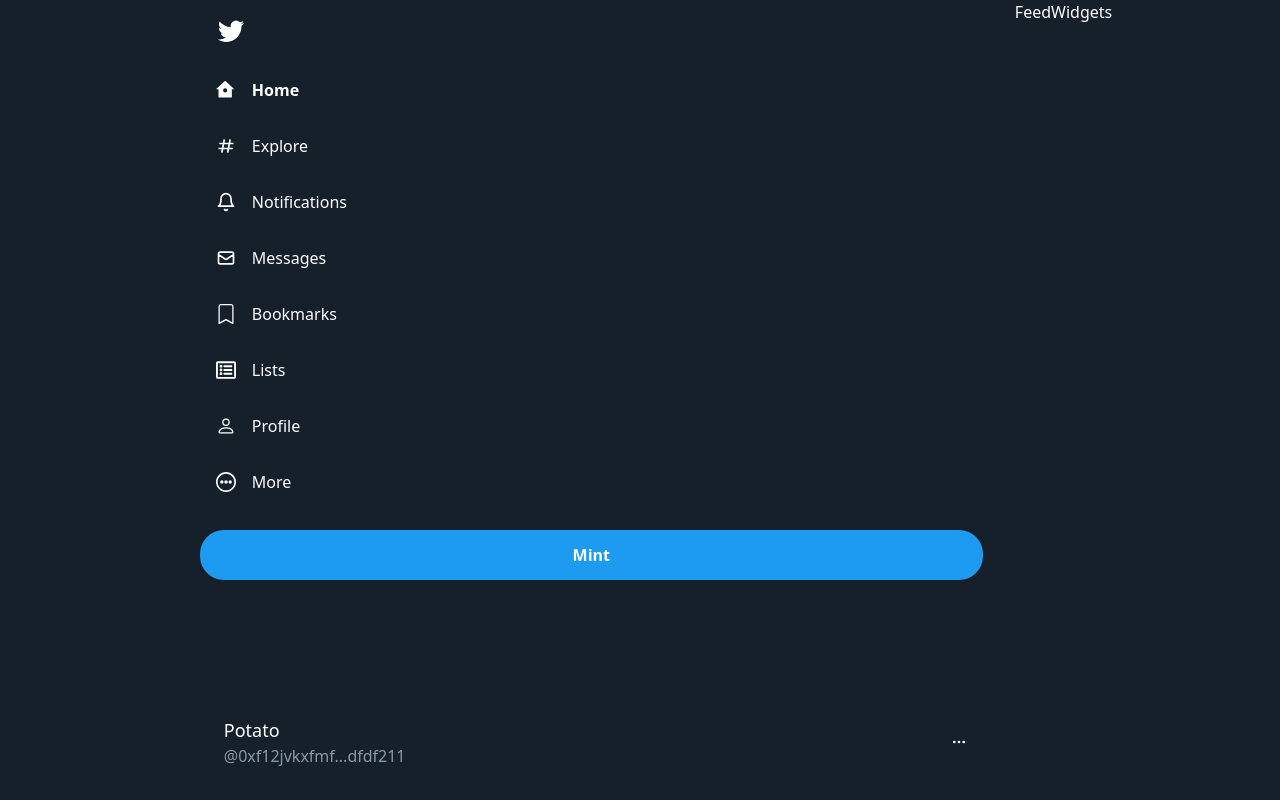
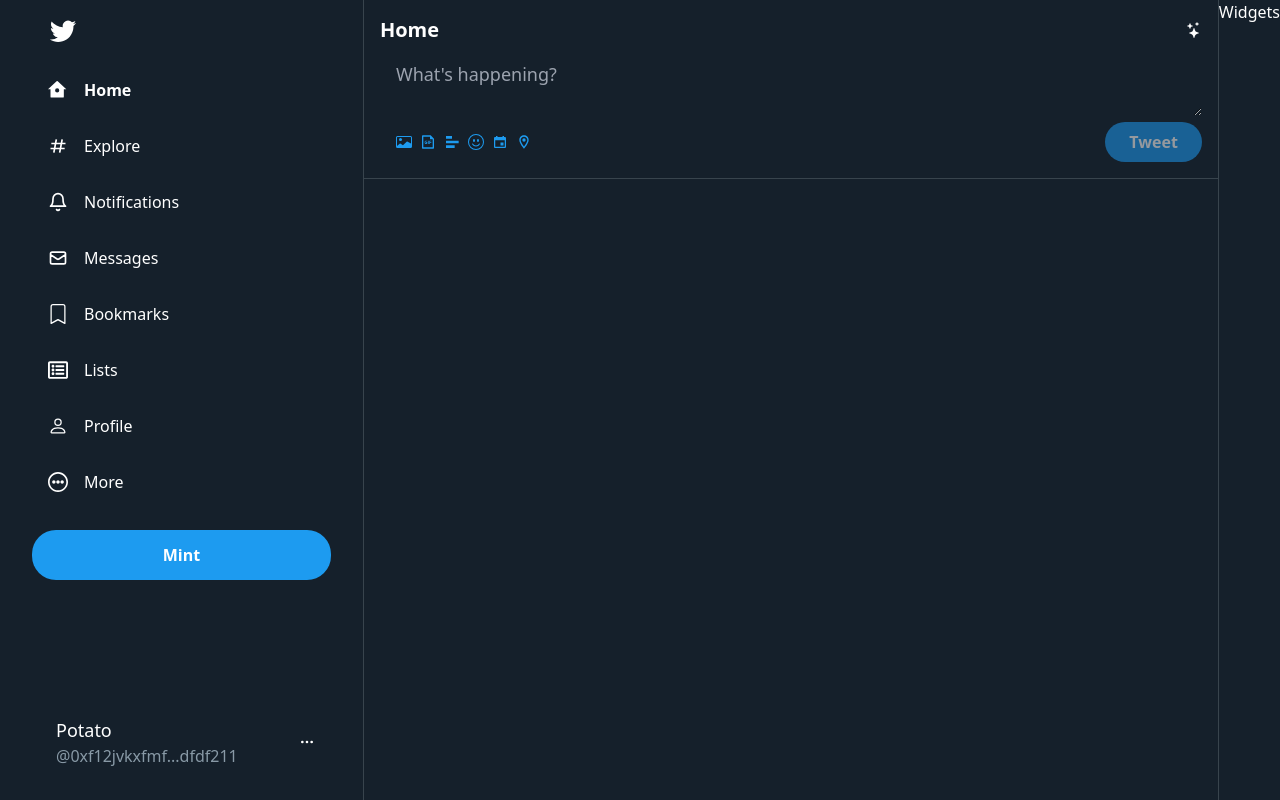
Before and after one commit to Gyeonghun-Park/twitter-blockchain, a Next.js app in the folder client/: page / in a window 1280 px wide. Built offline with nearby package versions, Linux system fonts and the light colour scheme.

Commit message:
Add Feed

```diff
--- a/client/components/Home/Feed.tsx
+++ b/client/components/Home/Feed.tsx
@@ -1,5 +1,58 @@
+import { useContext, useEffect } from 'react'
+import { BsStars } from 'react-icons/bs'
+import { Post } from '@components'
+import { TweetBox } from '@components/Home'
+
+interface Tweet {
+  author: TweetAuthor
+  tweet: string
+  timestamp: string
+}
+
+interface TweetAuthor {
+  name: string
+  walletAddress: string
+  profileImage: string
+  isProfileImageNft: boolean
+}
+
 function Feed() {
-  return <div>Feed</div>
+  return (
+    <div className={`${style.wrapper} no-scrollbar`}>
+      <div className={style.header}>
+        <div className={style.headerTitle}>Home</div>
+        <BsStars />
+      </div>
+      <TweetBox />
+      {[].map((tweet: Tweet, index: number) => (
+        <Post
+          key={index}
+          displayName={
+            tweet.author.name === 'Unnamed'
+              ? `${tweet.author.walletAddress.slice(
+                  0,
+                  4
+                )}...${tweet.author.walletAddress.slice(41)}`
+              : tweet.author.name
+          }
+          userName={`${tweet.author.walletAddress.slice(
+            0,
+            4
+          )}...${tweet.author.walletAddress.slice(41)}`}
+          text={tweet.tweet}
+          avatar={tweet.author.profileImage}
+          isProfileImageNft={tweet.author.isProfileImageNft}
+          timestamp={tweet.timestamp}
+        />
+      ))}
+    </div>
+  )
 }
 
 export default Feed
+
+const style = {
+  wrapper: `flex-[2] overflow-y-scroll border-r border-l border-[#38444d]`,
+  header: `sticky top-0 z-10 flex items-center justify-between bg-[#15202b] p-4`,
+  headerTitle: `text-xl font-bold`,
+}
--- a/client/components/Home/TweetBox.tsx
+++ b/client/components/Home/TweetBox.tsx
@@ -1,5 +1,66 @@
+import Image from 'next/image'
+import { useState, useContext } from 'react'
+import { BsCardImage, BsEmojiSmile } from 'react-icons/bs'
+import { RiFileGifLine, RiBarChartHorizontalFill } from 'react-icons/ri'
+import { IoMdCalendar } from 'react-icons/io'
+import { MdOutlineLocationOn } from 'react-icons/md'
+
 function TweetBox() {
-  return <div>TweetBox</div>
+  const [tweetMessage, setTweetMessage] = useState('')
+
+  const submitTweet = async (event: any) => {
+    event.preventDefault()
+  }
+
+  return (
+    <div className={style.wrapper}>
+      <div className={style.tweetBoxLeft}>{/* <Image /> */}</div>
+      <div className={style.tweetBoxRight}>
+        <form>
+          <textarea
+            onChange={(e) => setTweetMessage(e.target.value)}
+            value={tweetMessage}
+            placeholder="What's happening?"
+            className={style.inputField}
+          />
+          <div className={style.formLowerContainer}>
+            <div className={style.iconsContainer}>
+              <BsCardImage className={style.icon} />
+              <RiFileGifLine className={style.icon} />
+              <RiBarChartHorizontalFill className={style.icon} />
+              <BsEmojiSmile className={style.icon} />
+              <IoMdCalendar className={style.icon} />
+              <MdOutlineLocationOn className={style.icon} />
+            </div>
+            <button
+              type="submit"
+              onClick={(event) => submitTweet(event)}
+              disabled={!tweetMessage}
+              className={`${style.submitGeneral} ${
+                tweetMessage ? style.activeSubmit : style.inactiveSubmit
+              }`}
+            >
+              Tweet
+            </button>
+          </div>
+        </form>
+      </div>
+    </div>
+  )
 }
 
 export default TweetBox
+
+const style = {
+  wrapper: `flex flex-row border-b border-[#38444d] px-4 pb-4`,
+  tweetBoxLeft: `mr-4`,
+  tweetBoxRight: `flex-1`,
+  profileImage: `height-12 w-12 rounded-full`,
+  inputField: `h-full w-full bg-transparent text-lg outline-none`,
+  formLowerContainer: `flex`,
+  iconsContainer: `flex flex-1 items-center text-[#1d9bf0]`,
+  icon: `mr-2`,
+  submitGeneral: `rounded-3xl px-6 py-2 font-bold`,
+  inactiveSubmit: `bg-[#196195] text-[#95999e]`,
+  activeSubmit: `bg-[#1d9bf0] text-white`,
+}
--- /dev/null
+++ b/client/components/Post.tsx
@@ -0,0 +1,94 @@
+import { BsFillPatchCheckFill } from 'react-icons/bs'
+import { useState } from 'react'
+import { format } from 'timeago.js'
+import { FaRegComment, FaRetweet } from 'react-icons/fa'
+import { AiOutlineHeart } from 'react-icons/ai'
+import { FiShare } from 'react-icons/fi'
+
+interface PostProps {
+  displayName: string
+  userName: string
+  text: string
+  avatar: string
+  timestamp: string
+  isProfileImageNft: Boolean | undefined
+}
+
+const Post = ({
+  displayName,
+  userName,
+  text,
+  avatar,
+  timestamp,
+  isProfileImageNft,
+}: PostProps) => {
+  const [profileImageLink] = useState(avatar)
+
+  return (
+    <div className={style.wrapper}>
+      <div>
+        <img
+          src={profileImageLink}
+          alt={userName}
+          className={
+            true ? `${style.profileImage} smallHex` : style.profileImage
+          }
+        />
+      </div>
+      <div className={style.postMain}>
+        <div>
+          <span className={style.headerDetails}>
+            <span className={style.name}>{displayName}</span>
+            {isProfileImageNft && (
+              <span className={style.verified}>
+                <BsFillPatchCheckFill />
+              </span>
+            )}
+            <span className={style.handleAndTimeAgo}>
+              @{userName} • {format(new Date(timestamp).getTime())}
+            </span>
+          </span>
+          <div className={style.tweet}>{text}</div>
+        </div>
+        <div className={style.footer}>
+          <div
+            className={`${style.footerIcon} hover:bg-[#1e364a] hover:text-[#1d9bf0]`}
+          >
+            <FaRegComment />
+          </div>
+          <div
+            className={`${style.footerIcon} hover:bg-[#1b393b] hover:text-[#03ba7c]`}
+          >
+            <FaRetweet />
+          </div>
+          <div
+            className={`${style.footerIcon} hover:bg-[#39243c] hover:text-[#f91c80]`}
+          >
+            <AiOutlineHeart />
+          </div>
+          <div
+            className={`${style.footerIcon} hover:bg-[#1e364a] hover:text-[#1d9bf0]`}
+          >
+            <FiShare />
+          </div>
+        </div>
+      </div>
+    </div>
+  )
+}
+
+export default Post
+
+const style = {
+  wrapper: `flex border-b border-[#38444d] p-3`,
+  profileImage: `h-[40px] w-[40px] rounded-full object-cover`,
+  postMain: `flex-1 px-4`,
+  headerDetails: `flex items-center`,
+  name: `mr-1 font-bold`,
+  verified: `text-[0.8rem]`,
+  handleAndTimeAgo: `ml-1 text-[#8899a6]`,
+  tweet: `my-2`,
+  image: `rounded-3xl`,
+  footer: `mr-28 mt-4 flex justify-between text-[#8899a6]`,
+  footerIcon: `rounded-full p-2 text-lg`,
+}
--- a/client/components/index.ts
+++ b/client/components/index.ts
@@ -1,2 +1,3 @@
 export { default as Sidebar } from './Sidebar'
 export { default as SidebarOption } from './SidebarOption'
+export { default as Post } from './Post'
--- a/client/package.json
+++ b/client/package.json
@@ -10,11 +10,13 @@
     "react": "^17.0.2",
     "react-dom": "^17.0.2",
     "react-icons": "^4.3.1",
-    "react-modal": "^3.14.4"
+    "react-modal": "^3.14.4",
+    "timeago.js": "^4.0.2"
   },
   "devDependencies": {
     "@types/node": "17.0.4",
     "@types/react": "17.0.38",
+    "@types/react-modal": "^3.13.1",
     "autoprefixer": "^10.4.0",
     "postcss": "^8.4.5",
     "prettier": "^2.5.1",
--- a/client/pages/index.tsx
+++ b/client/pages/index.tsx
@@ -1,10 +1,11 @@
 import { Sidebar } from '@components'
+import { Feed } from '@components/Home'
 
 function Home() {
   return (
     <div className={style.wrapper}>
       <Sidebar initialSelectedIcon="Home" />
-      <h2>Feed</h2>
+      <Feed />
       <h2>Widgets</h2>
       <h2></h2>
     </div>
--- a/client/styles/globals.css
+++ b/client/styles/globals.css
@@ -1,7 +1,19 @@
 @tailwind base;
 @tailwind components;
 @tailwind utilities;
+@import 'hexStyles.css';
+
+/* Hide scrollbar for Chrome, Safari and Opera */
+.no-scrollbar::-webkit-scrollbar {
+  display: none;
+}
+
+/* Hide scrollbar for IE, Edge and Firefox */
+.no-scrollbar {
+  -ms-overflow-style: none; /* IE and Edge */
+  scrollbar-width: none; /* Firefox */
+}
 
 .test {
-  @apply mr-4 text-xl;
+  @apply bg-[#1d9bf0] text-white;
 }
--- /dev/null
+++ b/client/styles/hexStyles.css
@@ -0,0 +1,37 @@
+.hex {
+  display: grid;
+  place-items: center;
+  position: relative;
+  overflow: hidden;
+  width: 6.5rem;
+  height: 6rem;
+  box-sizing: border-box;
+  clip-path: polygon(0% 50%, 25% 0%, 75% 0%, 100% 50%, 75% 100%, 25% 100%);
+  -webkit-clip-path: polygon(
+    0% 50%,
+    25% 0%,
+    75% 0%,
+    100% 50%,
+    75% 100%,
+    25% 100%
+  );
+  -moz-clip-path: polygon(0% 50%, 25% 0%, 75% 0%, 100% 50%, 75% 100%, 25% 100%);
+}
+
+.smallHex {
+  display: grid;
+  place-items: center;
+  position: relative;
+  overflow: hidden;
+  box-sizing: border-box;
+  clip-path: polygon(0% 50%, 25% 0%, 75% 0%, 100% 50%, 75% 100%, 25% 100%);
+  -webkit-clip-path: polygon(
+    0% 50%,
+    25% 0%,
+    75% 0%,
+    100% 50%,
+    75% 100%,
+    25% 100%
+  );
+  -moz-clip-path: polygon(0% 50%, 25% 0%, 75% 0%, 100% 50%, 75% 100%, 25% 100%);
+}
--- a/client/tsconfig.json
+++ b/client/tsconfig.json
@@ -24,6 +24,6 @@
       "@styles/*": ["styles/*"],
     }
   },
-  "include": ["next-env.d.ts", "**/*.ts", "**/*.tsx", "pages/_app.jsx", "pages/index.tsx"],
+  "include": ["next-env.d.ts", "**/*.ts", "**/*.tsx", "pages/_app.jsx", "pages/index.tsx", "components/index.js"],
   "exclude": ["node_modules"]
 }
```
Also changed, not shown: 2 other files (tests, documents, lock files or other folders).
